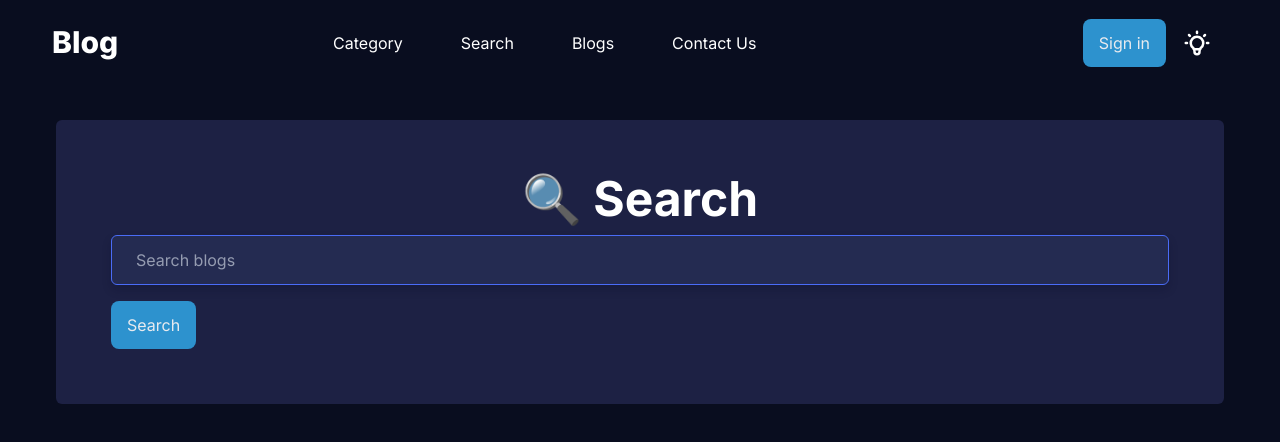
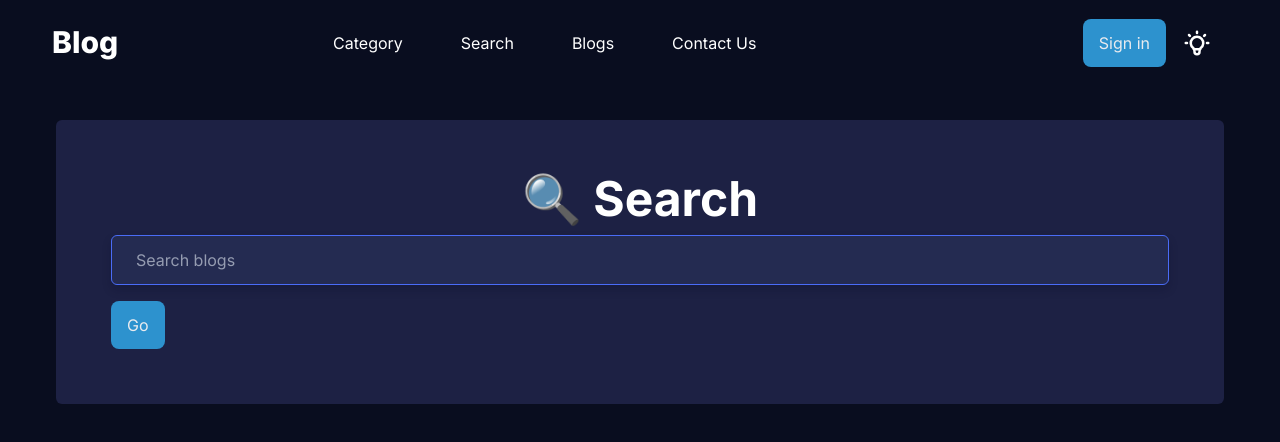
Before and after one commit to mibijoy007/blog, a Next.js app: page /search in a window 1280 px wide. Shown: the top 442 px of the page. Built offline with nearby package versions, Linux system fonts and the light colour scheme; no server answers.

Commit message:
Search done

```diff
--- a/src/app/api/search/route.ts
+++ b/src/app/api/search/route.ts
@@ -7,8 +7,8 @@ export async function GET(request: NextRequest) {
        const url = new URL(request.url)
        const extractedQuery = url.searchParams.get('query')
     //    console.log('REQUEST =>', request);
-       console.log('URL =>', url);
-       console.log('Extracted Query =>', extractedQuery);
+    //    console.log('URL =>', url);
+    //    console.log('Extracted Query =>', extractedQuery);
 
 
        const searchedPostList = await prisma.post.findMany({
--- a/src/app/search/page.tsx
+++ b/src/app/search/page.tsx
@@ -1,5 +1,8 @@
 'use client'
 import Button from "@/components/Button";
+import Bloglist from "@/components/blogs/BlogList";
+import SingleBlogCard from "@/components/blogs/SingleBlogCard";
+import { BlogListType } from "@/utils/Types";
 import { fetchConfig } from "firebase/remote-config";
 import { ChangeEvent, useState } from "react";
 
@@ -13,40 +16,46 @@ import { ChangeEvent, useState } from "react";
 // SearchApi()
 
 
-export default function Search(){
-    const [searchQuery,setSearchQuery] = useState('')
-    const [searchResults,setSearchResults] = useState([])
+export default function Search() {
+    const [searchQuery, setSearchQuery] = useState('')
+    const [searchResults, setSearchResults] = useState([])
 
-    function handleSearchBarInput(event : ChangeEvent<HTMLInputElement>){
+    function handleSearchBarInput(event: ChangeEvent<HTMLInputElement>) {
 
         setSearchQuery(event.target.value);
     }
 
-    async function handleSearchButton(){
-      console.log("searchQuery ==> ",searchQuery)
+    async function handleSearchButton() {
+        // console.log("searchQuery ==> ", searchQuery)
 
-      if(searchQuery !== ''){
-      const res = await fetch(`/api/search?query=${searchQuery}`,{
+        if (searchQuery !== '') {
+            const res = await fetch(`/api/search?query=${searchQuery}`, {
                 method: 'GET',
-        cache:"no-store"
+                cache: "no-store"
             })
 
             const searchedData = await res.json();
-    console.log("searchedData===>",searchedData);
+            // console.log("searchedData===>", searchedData);
 
 
-        if(searchedData.data.length > 0) setSearchResults(searchedData.data)
+            if (searchedData.data.length > 0) {
+                // setSearchQuery('');   //nope don't want the search bar to be emtpy after one attempt. Try something else. Later
+                setSearchResults(searchedData.data)
+            }
             else alert('Nothing found')
 
         }
-    else{
+        else {
             alert("Search Bar is empty!!!")
         }
 
 
     }
 
-    return(
+    // console.log("searchResults-----", searchResults);
+
+
+    return (
         <section className="overflow-hidden py-16 md:py-20 lg:py-28">
             <div className="container">
                 <div className="-mx-4 flex flex-wrap">
@@ -70,11 +79,27 @@ export default function Search(){
                                     />
                                 </div>
                                 <div>
-                    <Button title="Search" onClick={handleSearchButton}/>
+                                    <Button title="Go" onClick={handleSearchButton} />
                                 </div>
                             </div>
                         </div>
                     </div>
+                    <section className="container -mx-4">
+                        {
+                            searchResults && searchResults.length ?
+                                <div>
+                                    <h1 className="mx-4 pt-8 text-body-color">
+                                      {'=>'} {searchResults.length} blogs found
+                                    </h1>
+                                    <div className="-my-16">
+                                        <Bloglist list={searchResults}  />
+
+                                    </div>
+                                </div>
+
+                                : null //<h1 className="text-2xl mt-9 font-extrabold">Nothing found. . .</h1>
+                        }
+                    </section>
                 </div>
             </div>
         </section>
```
Lines whose indentation alone changed are shown as unchanged.
